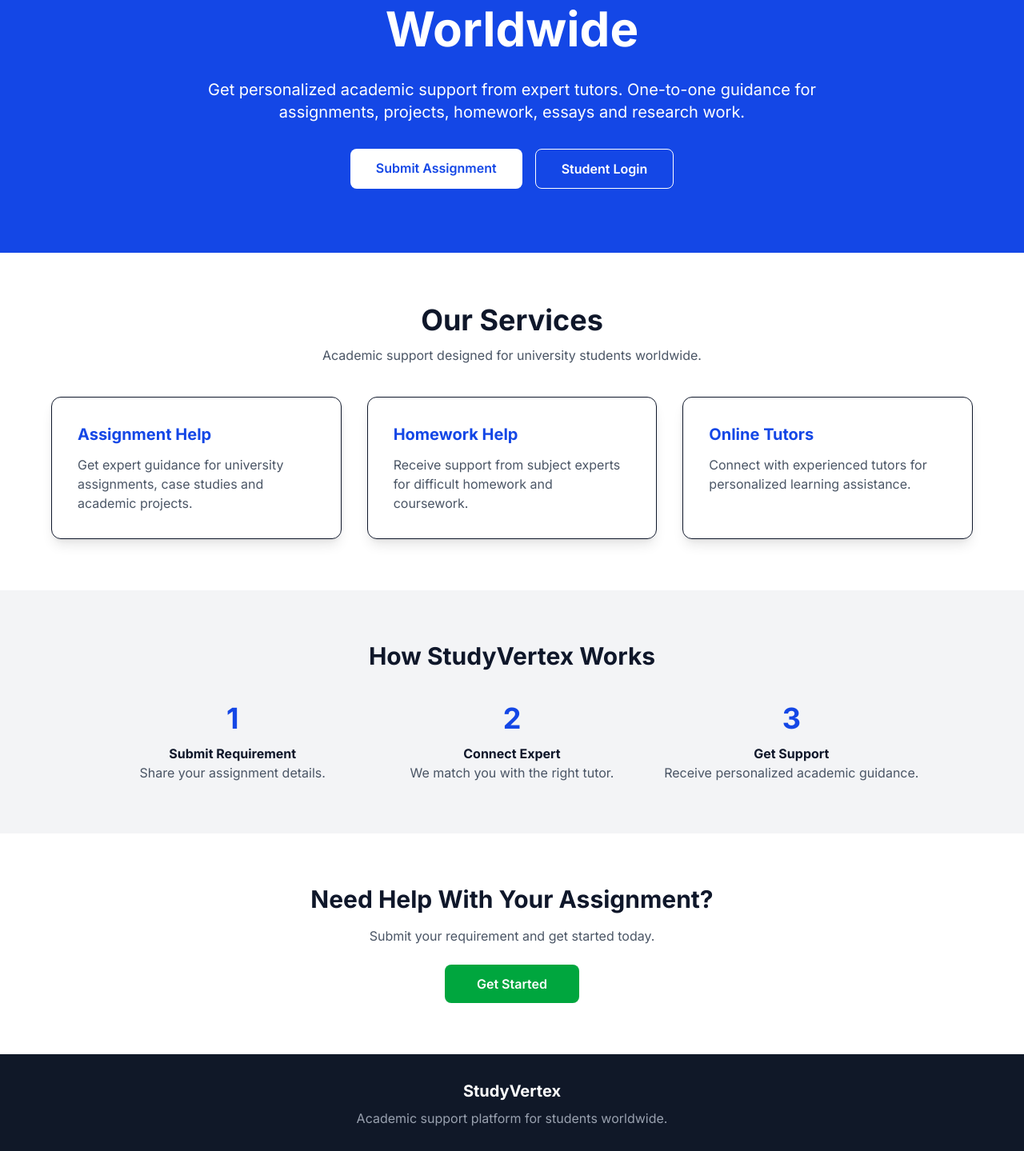
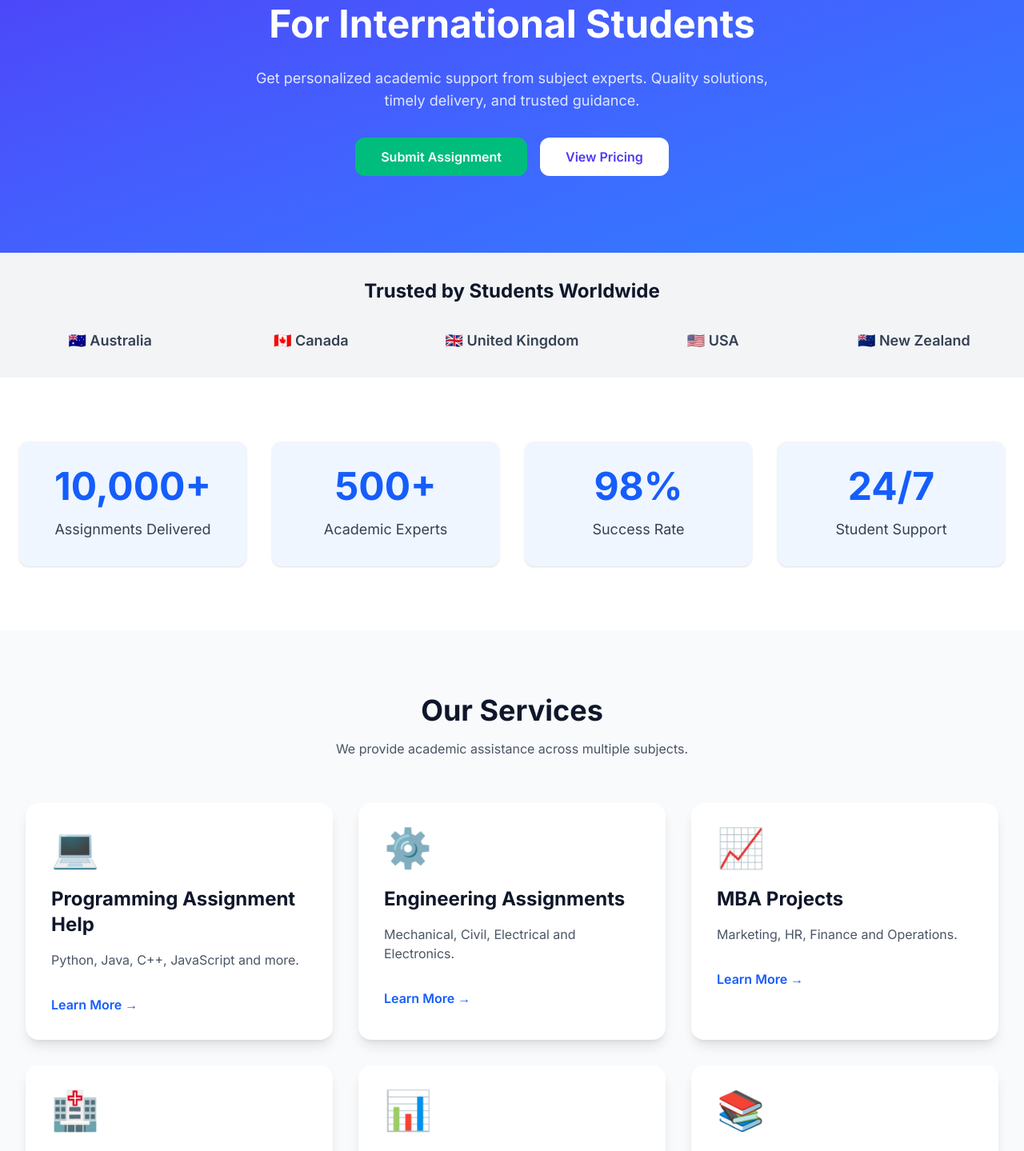
Before and after one commit to souravdadarwal01-max/StudyVertex, a Next.js app: page / in a window 1280 px wide. Shown: the part 228-1667 px from the top of the page at 80% size. Built offline with nearby package versions, Linux system fonts and the light colour scheme.

Commit message:
Update page.tsx

```diff
--- a/app/page.tsx
+++ b/app/page.tsx
@@ -1,199 +1,58 @@
+import Hero from "./components/Hero";
+import Services from "./components/Services";
+import HowItWorks from "./components/HowItWorks";
+import WhyChooseUs from "./components/WhyChooseUs";
+import Testimonials from "./components/Testimonials";
+import FAQ from "./components/FAQ";
+import CTA from "./components/CTA";
+import TrustBar from "./components/TrustBar";
+import Statistics from "./components/Statistics";
+import Subjects from "./components/Subjects";
+
+
 export default function Home() {
   return (
     <main className="min-h-screen bg-white">
 
+
       {/* Hero Section */}
-      <section className="bg-blue-700 text-white py-20 px-6">
-        <div className="max-w-6xl mx-auto text-center">
-
-          <h1 className="text-4xl md:text-6xl font-bold leading-tight">
-            Expert Assignment Help for Students Worldwide
-          </h1>
-
-          <p className="mt-6 text-lg md:text-xl max-w-3xl mx-auto">
-            Get personalized academic support from expert tutors.
-            One-to-one guidance for assignments, projects, homework,
-            essays and research work.
-          </p>
-
-          <div className="mt-8 flex justify-center gap-4 flex-wrap">
-
-            <a
-              href="/submit-assignment"
-              className="bg-white text-blue-700 px-8 py-3 rounded-lg font-semibold hover:bg-gray-100"
-            >
-              Submit Assignment
-            </a>
-
-            <a
-              href="/login"
-              className="border border-white px-8 py-3 rounded-lg font-semibold hover:bg-white hover:text-blue-700"
-            >
-              Student Login
-            </a>
-
-          </div>
-
-        </div>
-      </section>
+      <Hero />
 
 
-      {/* Services Section */}
-      <section className="py-16 px-6">
-
-        <div className="max-w-6xl mx-auto">
-
-          <h2 className="text-3xl md:text-4xl font-bold text-center">
-            Our Services
-          </h2>
-
-          <p className="text-center text-gray-600 mt-3">
-            Academic support designed for university students worldwide.
-          </p>
+      {/* Trust Section */}
+      <TrustBar />
 
 
-          <div className="grid md:grid-cols-3 gap-8 mt-10">
+      {/* Statistics */}
+      <Statistics />
 
 
-            <div className="p-8 rounded-xl shadow-lg border">
-              <h3 className="text-xl font-bold text-blue-700">
-                Assignment Help
-              </h3>
-
-              <p className="mt-3 text-gray-600">
-                Get expert guidance for university assignments,
-                case studies and academic projects.
-              </p>
-            </div>
+      {/* Services */}
+      <Services />
 
 
-            <div className="p-8 rounded-xl shadow-lg border">
-              <h3 className="text-xl font-bold text-blue-700">
-                Homework Help
-              </h3>
-
-              <p className="mt-3 text-gray-600">
-                Receive support from subject experts for
-                difficult homework and coursework.
-              </p>
-            </div>
-
-
-            <div className="p-8 rounded-xl shadow-lg border">
-              <h3 className="text-xl font-bold text-blue-700">
-                Online Tutors
-              </h3>
-
-              <p className="mt-3 text-gray-600">
-                Connect with experienced tutors for personalized
-                learning assistance.
-              </p>
-            </div>
-
-
-          </div>
-
-        </div>
-
-      </section>
-
+      {/* Subjects */}
+      <Subjects />
 
 
       {/* How It Works */}
-      <section className="bg-gray-100 py-16 px-6">
-
-        <div className="max-w-5xl mx-auto text-center">
-
-          <h2 className="text-3xl font-bold">
-            How StudyVertex Works
-          </h2>
+      <HowItWorks />
 
 
-          <div className="grid md:grid-cols-3 gap-6 mt-10">
+      {/* Why Choose Us */}
+      <WhyChooseUs />
 
 
-            <div>
-              <div className="text-4xl font-bold text-blue-700">
-                1
-              </div>
-              <h3 className="font-bold mt-3">
-                Submit Requirement
-              </h3>
-              <p className="text-gray-600">
-                Share your assignment details.
-              </p>
-            </div>
+      {/* Testimonials */}
+      <Testimonials />
 
 
-            <div>
-              <div className="text-4xl font-bold text-blue-700">
-                2
-              </div>
-              <h3 className="font-bold mt-3">
-                Connect Expert
-              </h3>
-              <p className="text-gray-600">
-                We match you with the right tutor.
-              </p>
-            </div>
+      {/* FAQ */}
+      <FAQ />
 
 
-            <div>
-              <div className="text-4xl font-bold text-blue-700">
-                3
-              </div>
-              <h3 className="font-bold mt-3">
-                Get Support
-              </h3>
-              <p className="text-gray-600">
-                Receive personalized academic guidance.
-              </p>
-            </div>
-
-
-          </div>
-
-        </div>
-
-      </section>
-
-
-
-      {/* CTA */}
-      <section className="py-16 px-6 text-center">
-
-        <h2 className="text-3xl font-bold">
-          Need Help With Your Assignment?
-        </h2>
-
-        <p className="mt-4 text-gray-600">
-          Submit your requirement and get started today.
-        </p>
-
-
-        <a
-          href="/submit-assignment"
-          className="inline-block mt-6 bg-green-600 text-white px-10 py-3 rounded-lg font-semibold"
-        >
-          Get Started
-        </a>
-
-      </section>
-
-
-
-      {/* Footer */}
-      <footer className="bg-gray-900 text-white py-8 text-center">
-
-        <h3 className="text-xl font-bold">
-          StudyVertex
-        </h3>
-
-        <p className="mt-2 text-gray-400">
-          Academic support platform for students worldwide.
-        </p>
-
-      </footer>
+      {/* Call To Action */}
+      <CTA />
 
 
     </main>
```
